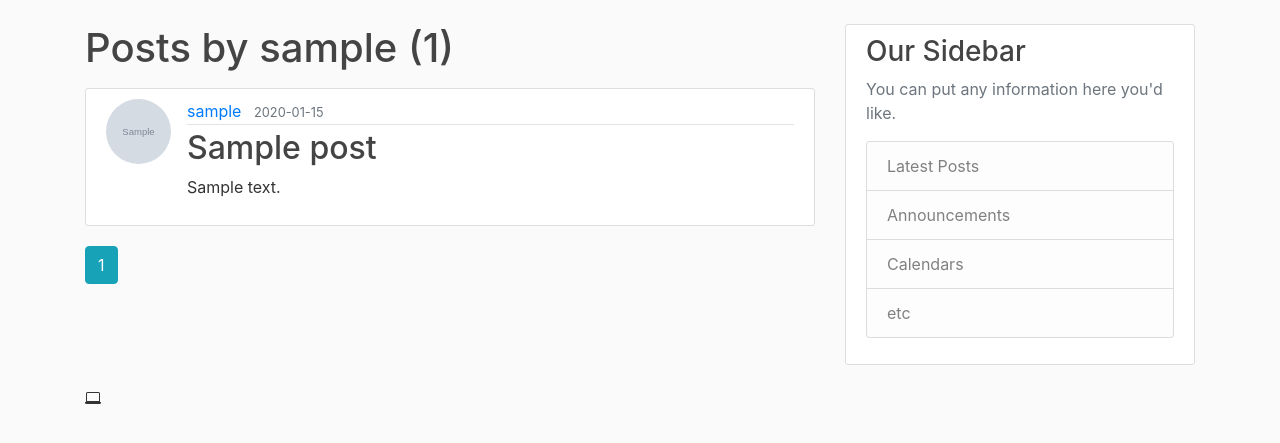
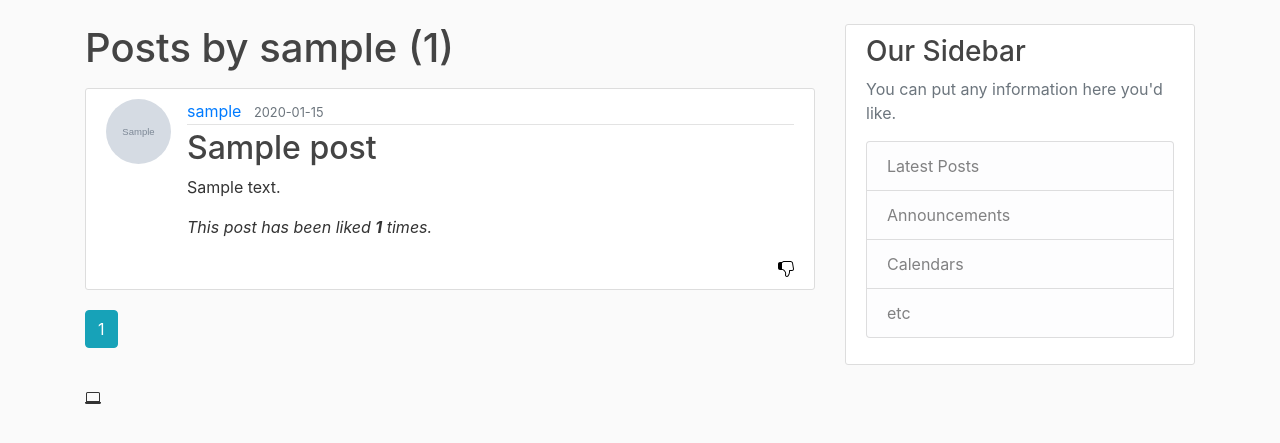
Before and after one commit to amangeldyshalginbayev/Blogging_Application, a Flask app: a page that uses flaskblog/templates/user_posts.html in a window 1280 px wide. Shown: the part 56-499 px from the top of the page. Run offline with Flask 2, Linux system fonts and the light colour scheme; a user stored in the database is signed in; tables that the repository leaves empty hold one stand-in row (values such as "Sample post"); grey boxes marked "Sample" are stand-in pictures; some libraries are stand-ins or nearby versions.

Commit message:
Added PostLike model. Implemented like and dislike of user posts

```diff
--- a/flaskblog/models.py
+++ b/flaskblog/models.py
@@ -21,6 +21,9 @@ class User(db.Model, UserMixin):
     password = db.Column(db.String(60), nullable=False)
     posts = db.relationship('Post', backref='author', lazy=True)
     comments = db.relationship('Comment', backref='author', lazy=True)
+    liked = db.relationship('PostLike', foreign_keys='PostLike.user_id',
+                            backref='user', lazy='dynamic')
+
 
     def get_token(self, expires_sec=1800):
         s = Serializer(current_app.config['SECRET_KEY'], expires_sec)
@@ -35,6 +38,19 @@ class User(db.Model, UserMixin):
             return None
         return User.query.get(user_id)
 
+    def like_post(self, post):
+        if not self.has_liked_post(post):
+            like = PostLike(user_id=self.id, post_id=post.id)
+            db.session.add(like)
+
+    def unlike_post(self, post):
+        if self.has_liked_post(post):
+            PostLike.query.filter_by(user_id=self.id,
+                                    post_id=post.id).delete()
+
+    def has_liked_post(self, post):
+        return PostLike.query.filter(PostLike.user_id == self.id,
+                                     PostLike.post_id == post.id).count() > 0
 
     def __repr__(self):
         return f"User('Username: {self.username}', 'Email: {self.email}', 'Image_file: {self.image_file}')"
@@ -47,6 +63,10 @@ class Post(db.Model):
     content = db.Column(db.Text, nullable=False)
     user_id = db.Column(db.Integer, db.ForeignKey('user.id'), nullable=False)
     comments = db.relationship('Comment', backref='post', lazy=True)
+    likes = db.relationship('PostLike', backref='post', lazy='dynamic')
+
+    def number_of_likes(self):
+        return self.likes.count()
 
     def __repr__(self):
         return f"Post('Title: {self.title}', 'Date: {self.date_posted}')"
@@ -61,3 +81,10 @@ class Comment(db.Model):
 
     def __repr__(self):
         return f"Comment('Author: {self.author}', 'Date: {self.date_commented}')"
+
+
+class PostLike(db.Model):
+    __tablename__ = 'post_like'
+    id = db.Column(db.Integer, primary_key=True)
+    user_id = db.Column(db.Integer, db.ForeignKey('user.id'), nullable=False)
+    post_id = db.Column(db.Integer, db.ForeignKey('post.id'), nullable=False)
--- a/flaskblog/templates/user_posts.html
+++ b/flaskblog/templates/user_posts.html
@@ -12,6 +12,20 @@
                 </div>
                 <h2><a class="article-title" href="{{ url_for('posts.post', post_id = post.id) }}">{{ post.title }}</a></h2>
                 <p class="article-content">{{ post.content }}</p>
+                {% if post.number_of_likes() %}
+                    <p><em>This post has been liked <b>{{ post.number_of_likes() }}</b> times.</em></p>
+                {% else %}
+                    <p><em>This post has not been liked yet. Like it!</em></p>
+                {% endif %}
+                <div class="float-right">
+                    {% if current_user.has_liked_post(post) %}
+                        <a href=" {{ url_for('users.like_action', post_id = post.id, action = 'dislike') }} "><img src="{{ url_for('static', filename='icons/dislike.svg') }}">
+                        </a>
+                    {% else %}
+                        <a href=" {{ url_for('users.like_action', post_id = post.id, action = 'like') }} "><img src="{{ url_for('static', filename='icons/like.svg') }}">
+                        </a>
+                    {% endif %}
+                </div>
             </div>
         </article>
     {% endfor %}
--- a/flaskblog/users/routes.py
+++ b/flaskblog/users/routes.py
@@ -166,3 +166,18 @@ def confirm_mobile_phone():
             flash('You entered incorrect PIN, try again.', 'danger')
             return redirect(url_for('users.link_mobile_phone'))
     return render_template("confirm_mobile_phone.html", form = form)
+
+
+@users.route('/like/<int:post_id>/<action>')
+@login_required
+def like_action(post_id, action):
+    post = Post.query.filter_by(id=post_id).first_or_404()
+    if action == 'like':
+        current_user.like_post(post)
+        db.session.commit()
+        flash('You liked the post!', 'alert alert-primary')
+    elif action == 'dislike':
+        current_user.unlike_post(post)
+        db.session.commit()
+        flash('You disliked the post!', 'alert alert-warning')
+    return redirect(request.referrer)
```
Also changed, not shown: flaskblog/templates/home.html (+14 -0 lines), flaskblog/templates/post.html (+14 -0 lines), migrations/versions/21caacca8c1a_added_postlike_model_and_relationships.py (added, +35 -0 lines), flaskblog/static/icons/dislike.svg (added), flaskblog/static/icons/like.svg (added).
